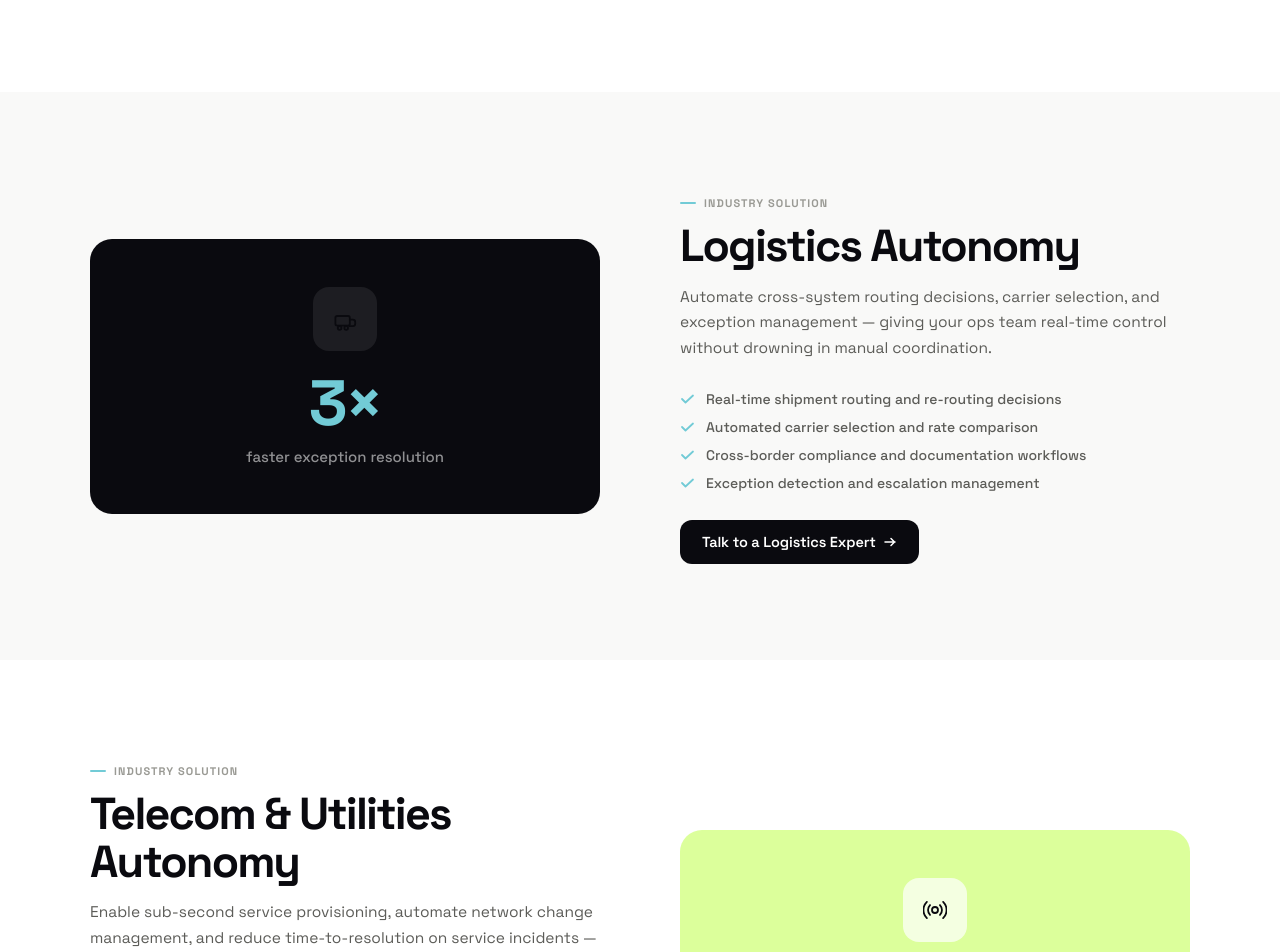
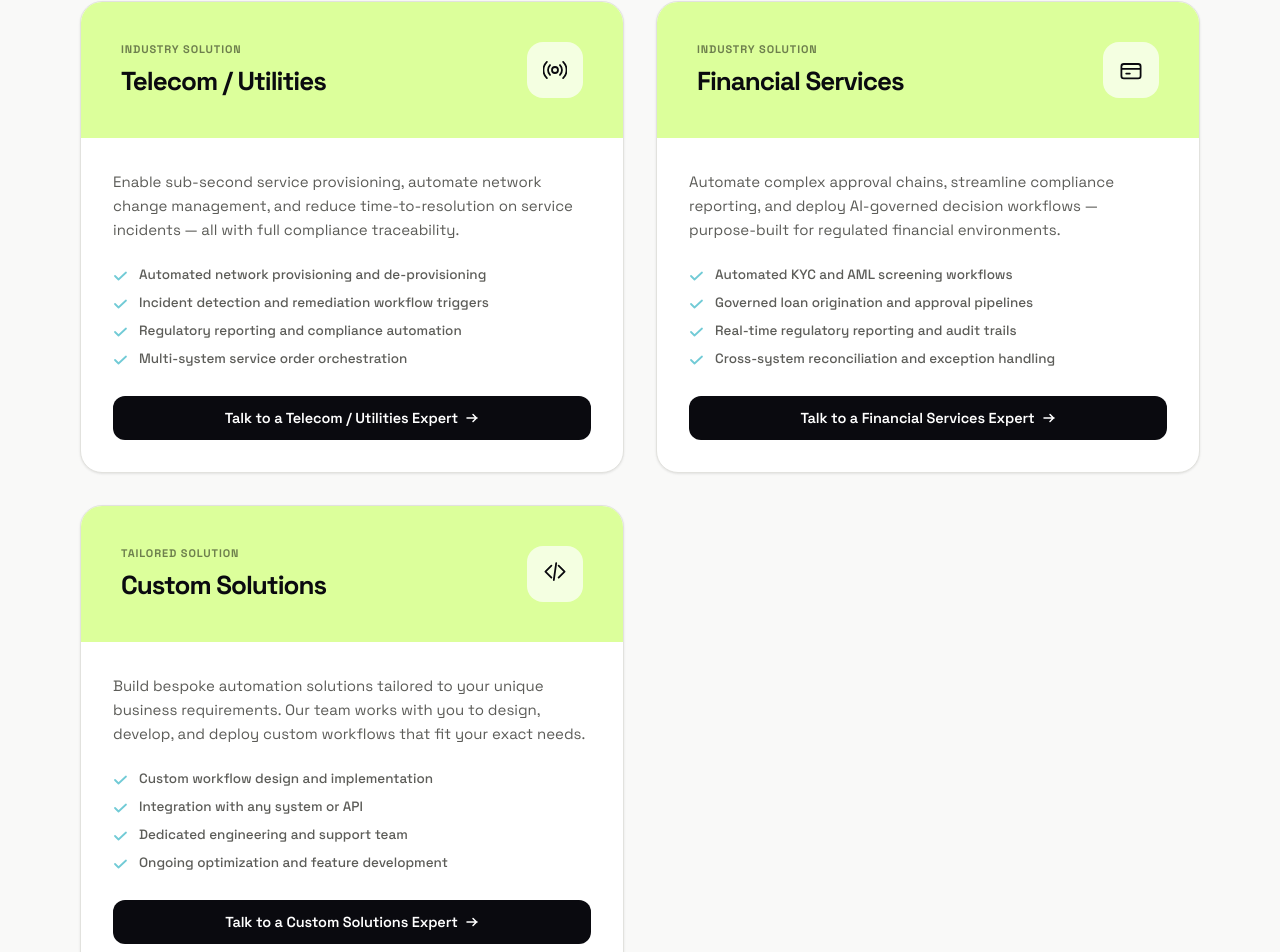
Before and after one commit to sagilorenzo1996/luthenwebsite, a React (Vite) app: page /solutions in a window 1280 px wide. Shown: the part 1009-1961 px from the top of the page. Built offline with nearby package versions, Linux system fonts and the light colour scheme.

Commit message:
Add Grok to AI models, redesign Solutions page with cards, and deprecate resources section and routes.

```diff
--- a/src/App.jsx
+++ b/src/App.jsx
@@ -5,7 +5,7 @@ import Home from './pages/Home'
 import Platform from './pages/Platform'
 import Solutions from './pages/Solutions'
 import Pricing from './pages/Pricing'
-import Resources from './pages/Resources'
+// import Resources from './pages/Resources'
 import About from './pages/About'
 import Demo from './pages/Demo'
 import Contact from './pages/Contact'
@@ -34,7 +34,7 @@ export default function App() {
           <Route path="/platform" element={<Platform />} />
           <Route path="/solutions" element={<Solutions />} />
           <Route path="/pricing" element={<Pricing />} />
-          <Route path="/resources" element={<Resources />} />
+          {/* <Route path="/resources" element={<Resources />} /> */}
           <Route path="/about" element={<About />} />
           <Route path="/demo" element={<Demo />} />
           <Route path="/contact" element={<Contact />} />
--- a/src/components/Footer.jsx
+++ b/src/components/Footer.jsx
@@ -38,7 +38,7 @@ export default function Footer() {
             <li><Link to="/solutions#finance">Financial Services</Link></li>
           </ul>
         </div>
-        <div>
+        {/* <div>
           <div className="f-col-hdr">Resources</div>
           <ul className="f-links">
             <li><Link to="/resources">Documentation</Link></li>
@@ -46,7 +46,7 @@ export default function Footer() {
             <li><Link to="/resources#blog">Blog</Link></li>
             <li><Link to="/docs">API Reference</Link></li>
           </ul>
-        </div>
+        </div> */}
         <div>
           <div className="f-col-hdr">Company</div>
           <ul className="f-links">
--- a/src/components/Navbar.jsx
+++ b/src/components/Navbar.jsx
@@ -43,7 +43,7 @@ export default function Navbar() {
             </div>
           </li>
           <li><NavLink to="/solutions" className={({ isActive }) => isActive ? 'active' : ''}>Solutions</NavLink></li>
-          <li><NavLink to="/resources" className={({ isActive }) => isActive ? 'active' : ''}>Resources</NavLink></li>
+          {/* <li><NavLink to="/resources" className={({ isActive }) => isActive ? 'active' : ''}>Resources</NavLink></li> */}
           <li><NavLink to="/pricing" className={({ isActive }) => isActive ? 'active' : ''}>Pricing</NavLink></li>
         </ul>
 
@@ -78,7 +78,7 @@ export default function Navbar() {
           <Link to="/pricing" className="nav-mobile-sublink" onClick={() => setMenuOpen(false)}>Pricing</Link>
         </div>
         <Link to="/solutions" className="nav-mobile-link" onClick={() => setMenuOpen(false)}>Solutions</Link>
-        <Link to="/resources" className="nav-mobile-link" onClick={() => setMenuOpen(false)}>Resources</Link>
+        {/* <Link to="/resources" className="nav-mobile-link" onClick={() => setMenuOpen(false)}>Resources</Link> */}
         <Link to="/pricing" className="nav-mobile-link" onClick={() => setMenuOpen(false)}>Pricing</Link>
         <div className="nav-mobile-divider" />
         <Link to="/about" className="nav-mobile-link" onClick={() => setMenuOpen(false)}>About</Link>
--- a/src/pages/Platform.jsx
+++ b/src/pages/Platform.jsx
@@ -81,7 +81,7 @@ export default function Platform() {
               <h2 className="s-h2">Intelligence</h2>
               <p className="s-body" style={{ marginBottom: 32 }}>Governed AI reasoning with an improving cost curve. Unlike per-call API pricing, Luthen's Intelligence engine internalizes your patterns — making every workflow cheaper as it runs.</p>
               <div style={{ display: 'flex', flexDirection: 'column', gap: 12, marginBottom: 32 }}>
-                {['Governed AI with enterprise-grade auditability','Pattern internalization reduces marginal cost over time','Works with Claude, GPT-4, Gemini, and private models','Full inference explainability and decision logs'].map(feat => (
+                {['Governed AI with enterprise-grade auditability','Pattern internalization reduces marginal cost over time','Works with Claude, GPT-4, Gemini, Grok, and private models','Full inference explainability and decision logs'].map(feat => (
                   <div key={feat} style={{ display: 'flex', alignItems: 'center', gap: 10, fontSize: 14, fontWeight: 500, color: 'var(--g600)' }}>
                     <svg width="16" height="16" viewBox="0 0 16 16" fill="none"><path d="M2 8l3.5 3.5 7.5-7" stroke="#0A0A0F" strokeWidth="1.8" strokeLinecap="round" strokeLinejoin="round"/></svg>
                     {feat}
--- a/src/pages/Solutions.jsx
+++ b/src/pages/Solutions.jsx
@@ -8,8 +8,6 @@ const industries = [
     eyebrow: 'Industry Solution',
     headline: 'Manufacturing Autonomy',
     desc: 'Reduce production coordination overhead, accelerate quality workflows, and gain real-time visibility across your factory floor — without replacing your MES or ERP.',
-    stat: '60%',
-    statLabel: 'reduction in coordination time',
     outcomes: [
       'Automated production order routing and scheduling',
       'Real-time quality control workflow triggers',
@@ -24,8 +22,6 @@ const industries = [
     eyebrow: 'Industry Solution',
     headline: 'Logistics Autonomy',
     desc: 'Automate cross-system routing decisions, carrier selection, and exception management — giving your ops team real-time control without drowning in manual coordination.',
-    stat: '3×',
-    statLabel: 'faster exception resolution',
     outcomes: [
       'Real-time shipment routing and re-routing decisions',
       'Automated carrier selection and rate comparison',
@@ -40,8 +36,6 @@ const industries = [
     eyebrow: 'Industry Solution',
     headline: 'Telecom & Utilities Autonomy',
     desc: 'Enable sub-second service provisioning, automate network change management, and reduce time-to-resolution on service incidents — all with full compliance traceability.',
-    stat: '<1s',
-    statLabel: 'service provisioning time',
     outcomes: [
       'Automated network provisioning and de-provisioning',
       'Incident detection and remediation workflow triggers',
@@ -56,8 +50,6 @@ const industries = [
     eyebrow: 'Industry Solution',
     headline: 'Financial Services Autonomy',
     desc: 'Automate complex approval chains, streamline compliance reporting, and deploy AI-governed decision workflows — purpose-built for regulated financial environments.',
-    stat: '85%',
-    statLabel: 'reduction in manual processing',
     outcomes: [
       'Automated KYC and AML screening workflows',
       'Governed loan origination and approval pipelines',
@@ -65,6 +57,20 @@ const industries = [
       'Cross-system reconciliation and exception handling',
     ],
     icon: <svg width="24" height="24" viewBox="0 0 20 20" fill="none"><rect x="2" y="5" width="16" height="12" rx="2" stroke="#0A0A0F" strokeWidth="1.5"/><path d="M2 9h16" stroke="#0A0A0F" strokeWidth="1.5"/><path d="M6 13h3" stroke="#0A0A0F" strokeWidth="1.5" strokeLinecap="round"/></svg>,
+  },
+  {
+    id: 'custom',
+    label: 'Custom Solutions',
+    eyebrow: 'Tailored Solution',
+    headline: 'Custom Software',
+    desc: 'Build bespoke automation solutions tailored to your unique business requirements. Our team works with you to design, develop, and deploy custom workflows that fit your exact needs.',
+    outcomes: [
+      'Custom workflow design and implementation',
+      'Integration with any system or API',
+      'Dedicated engineering and support team',
+      'Ongoing optimization and feature development',
+    ],
+    icon: <svg width="24" height="24" viewBox="0 0 20 20" fill="none"><path d="M7 3l-5 5 5 5M13 3l5 5-5 5" stroke="#0A0A0F" strokeWidth="1.5" strokeLinecap="round" strokeLinejoin="round"/><line x1="11" y1="1" x2="9" y2="15" stroke="#0A0A0F" strokeWidth="1.5" strokeLinecap="round"/></svg>,
   },
 ]
 
@@ -74,76 +80,80 @@ export default function Solutions() {
       <section className="page-hero">
         <div className="page-hero-inner">
           <div className="page-hero-eyebrow">Solutions</div>
-          <h1>Built for Enterprise Operations.</h1>
-          <p className="page-hero-sub">Deployed across regulated, high-volume industries where reliability, governance, and performance are non-negotiable.</p>
+          <h1>Solutions Marketplace</h1>
+          <p className="page-hero-sub">Pre-built industry solutions designed for enterprise operations. Deploy in days, not months.</p>
         </div>
       </section>
 
-      {industries.map((ind, idx) => (
-        <ScrollFadeIn key={ind.id}>
-          <section
-            id={ind.id}
-            className="s"
-            style={{ background: idx % 2 === 0 ? '#fff' : 'var(--g50)' }}
+      <ScrollFadeIn>
+        <section className="s" style={{ background: 'var(--g50)', paddingTop: 80, paddingBottom: 80 }}>
+          <div style={{ maxWidth: 1200, margin: '0 auto', padding: '0 40px' }}>
+            <div style={{ display: 'grid', gridTemplateColumns: 'repeat(auto-fit, minmax(500px, 1fr))', gap: 32 }}>
+              {industries.map((ind) => (
+                <div
+                  key={ind.id}
+                  style={{
+                    background: '#fff',
+                    borderRadius: 'var(--r-xl)',
+                    border: '1px solid var(--g200)',
+                    overflow: 'hidden',
+                    transition: 'all 0.3s ease',
+                    display: 'flex',
+                    flexDirection: 'column',
+                    boxShadow: 'var(--sh-sm)',
+                  }}
+                  onMouseEnter={(e) => {
+                    e.currentTarget.style.transform = 'translateY(-4px)'
+                    e.currentTarget.style.boxShadow = 'var(--sh-lg)'
+                    e.currentTarget.style.borderColor = 'var(--turquoise)'
+                  }}
+                  onMouseLeave={(e) => {
+                    e.currentTarget.style.transform = 'translateY(0)'
+                    e.currentTarget.style.boxShadow = 'var(--sh-sm)'
+                    e.currentTarget.style.borderColor = 'var(--g200)'
+                  }}
                 >
-            <div style={{ maxWidth: 1100, margin: '0 auto', display: 'grid', gridTemplateColumns: '1fr 1fr', gap: 80, alignItems: 'center' }}>
-              {idx % 2 === 0 ? (
-                <>
+                  {/* Card Header */}
+                  <div style={{ background: 'var(--yellow)', padding: 40, display: 'flex', alignItems: 'center', justifyContent: 'space-between' }}>
                     <div>
-                    <div className="s-label">{ind.eyebrow}</div>
-                    <h2 className="s-h2">{ind.headline}</h2>
-                    <p className="s-body" style={{ marginBottom: 28 }}>{ind.desc}</p>
+                      <div style={{ fontSize: 11, fontWeight: 700, color: 'rgba(0,0,0,0.5)', marginBottom: 8, letterSpacing: '0.08em', textTransform: 'uppercase' }}>{ind.eyebrow}</div>
+                      <h3 style={{ fontSize: 26, fontWeight: 700, letterSpacing: '-1px', color: 'var(--black)', marginBottom: 0 }}>{ind.label}</h3>
+                    </div>
+                    <div style={{ width: 56, height: 56, borderRadius: 'var(--r-lg)', background: 'rgba(255,255,255,0.7)', display: 'flex', alignItems: 'center', justifyContent: 'center', flexShrink: 0 }}>
+                      {ind.icon}
+                    </div>
+                  </div>
+
+                  {/* Card Body */}
+                  <div style={{ padding: 32, flex: 1, display: 'flex', flexDirection: 'column' }}>
+                    <p style={{ fontSize: 15, lineHeight: 1.6, color: 'var(--g600)', marginBottom: 24 }}>{ind.desc}</p>
+
+                    {/* Outcomes */}
                     <div style={{ display: 'flex', flexDirection: 'column', gap: 10, marginBottom: 28 }}>
                       {ind.outcomes.map(o => (
-                        <div key={o} style={{ display: 'flex', alignItems: 'center', gap: 10, fontSize: 14, fontWeight: 500, color: 'var(--g600)' }}>
-                          <svg width="16" height="16" viewBox="0 0 16 16" fill="none"><path d="M2 8l3.5 3.5 7.5-7" stroke="var(--turquoise)" strokeWidth="1.8" strokeLinecap="round" strokeLinejoin="round"/></svg>
+                        <div key={o} style={{ display: 'flex', alignItems: 'flex-start', gap: 10, fontSize: 13.5, fontWeight: 500, color: 'var(--g600)' }}>
+                          <svg width="16" height="16" viewBox="0 0 16 16" fill="none" style={{ marginTop: 2, flexShrink: 0 }}><path d="M2 8l3.5 3.5 7.5-7" stroke="var(--turquoise)" strokeWidth="1.8" strokeLinecap="round" strokeLinejoin="round"/></svg>
                           {o}
                         </div>
                       ))}
                     </div>
-                    <Link to="/demo" className="btn-hero">
+
+                    {/* CTA Button */}
+                    <Link
+                      to="/demo"
+                      className="btn-hero"
+                      style={{ marginTop: 'auto', width: '100%', justifyContent: 'center' }}
+                    >
                       Talk to a {ind.label} Expert
                       <svg width="14" height="14" viewBox="0 0 14 14" fill="none"><path d="M2 7h10M8 3.5l3.5 3.5L8 10.5" stroke="currentColor" strokeWidth="1.5" strokeLinecap="round" strokeLinejoin="round"/></svg>
                     </Link>
                   </div>
-                  <div style={{ background: 'var(--yellow)', borderRadius: 'var(--r-xl)', padding: 48, display: 'flex', flexDirection: 'column', alignItems: 'center', justifyContent: 'center', textAlign: 'center', gap: 12 }}>
-                    <div style={{ width: 64, height: 64, borderRadius: 'var(--r-lg)', background: 'rgba(255,255,255,0.7)', display: 'flex', alignItems: 'center', justifyContent: 'center', marginBottom: 8 }}>{ind.icon}</div>
-                    <div style={{ fontSize: 'clamp(48px,5vw,72px)', fontWeight: 700, letterSpacing: '-3px', color: 'var(--black)', lineHeight: 1 }}>{ind.stat}</div>
-                    <div style={{ fontSize: 15, color: 'rgba(0,0,0,0.55)', fontWeight: 500 }}>{ind.statLabel}</div>
-                  </div>
-                </>
-              ) : (
-                <>
-                  <div style={{ background: 'var(--black)', borderRadius: 'var(--r-xl)', padding: 48, display: 'flex', flexDirection: 'column', alignItems: 'center', justifyContent: 'center', textAlign: 'center', gap: 12 }}>
-                    <div style={{ width: 64, height: 64, borderRadius: 'var(--r-lg)', background: 'rgba(255,255,255,0.08)', display: 'flex', alignItems: 'center', justifyContent: 'center', marginBottom: 8 }}>
-                      <span style={{ color: '#fff' }}>{ind.icon}</span>
-                    </div>
-                    <div style={{ fontSize: 'clamp(48px,5vw,72px)', fontWeight: 700, letterSpacing: '-3px', color: 'var(--turquoise)', lineHeight: 1 }}>{ind.stat}</div>
-                    <div style={{ fontSize: 15, color: 'rgba(255,255,255,0.55)', fontWeight: 500 }}>{ind.statLabel}</div>
-                  </div>
-                  <div>
-                    <div className="s-label">{ind.eyebrow}</div>
-                    <h2 className="s-h2">{ind.headline}</h2>
-                    <p className="s-body" style={{ marginBottom: 28 }}>{ind.desc}</p>
-                    <div style={{ display: 'flex', flexDirection: 'column', gap: 10, marginBottom: 28 }}>
-                      {ind.outcomes.map(o => (
-                        <div key={o} style={{ display: 'flex', alignItems: 'center', gap: 10, fontSize: 14, fontWeight: 500, color: 'var(--g600)' }}>
-                          <svg width="16" height="16" viewBox="0 0 16 16" fill="none"><path d="M2 8l3.5 3.5 7.5-7" stroke="var(--turquoise)" strokeWidth="1.8" strokeLinecap="round" strokeLinejoin="round"/></svg>
-                          {o}
                 </div>
               ))}
             </div>
-                    <Link to="/demo" className="btn-hero">
-                      Talk to a {ind.label} Expert
-                      <svg width="14" height="14" viewBox="0 0 14 14" fill="none"><path d="M2 7h10M8 3.5l3.5 3.5L8 10.5" stroke="currentColor" strokeWidth="1.5" strokeLinecap="round" strokeLinejoin="round"/></svg>
-                    </Link>
-                  </div>
-                </>
-              )}
           </div>
         </section>
       </ScrollFadeIn>
-      ))}
 
       <ScrollFadeIn>
         <section className="cta-s">
```
Lines whose indentation alone changed are shown as unchanged.
